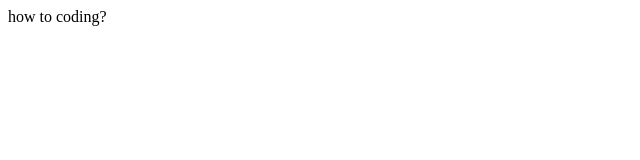
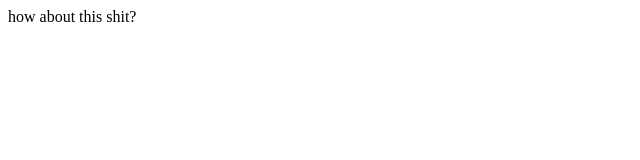
Before and after one commit to carpedm2023/group-project, a plain HTML site: page index.html in a window 1280 px wide. Shown: the full height of the page, 0-640 px from the left. Drawn offline with Linux system fonts and the light colour scheme.

Commit message:
plse bruh

```diff
--- a/index.html
+++ b/index.html
@@ -6,6 +6,6 @@
     <title>Document</title>
 </head>
 <body>
-    how to coding?
+    how about this shit?
 </body>
 </html>
```
